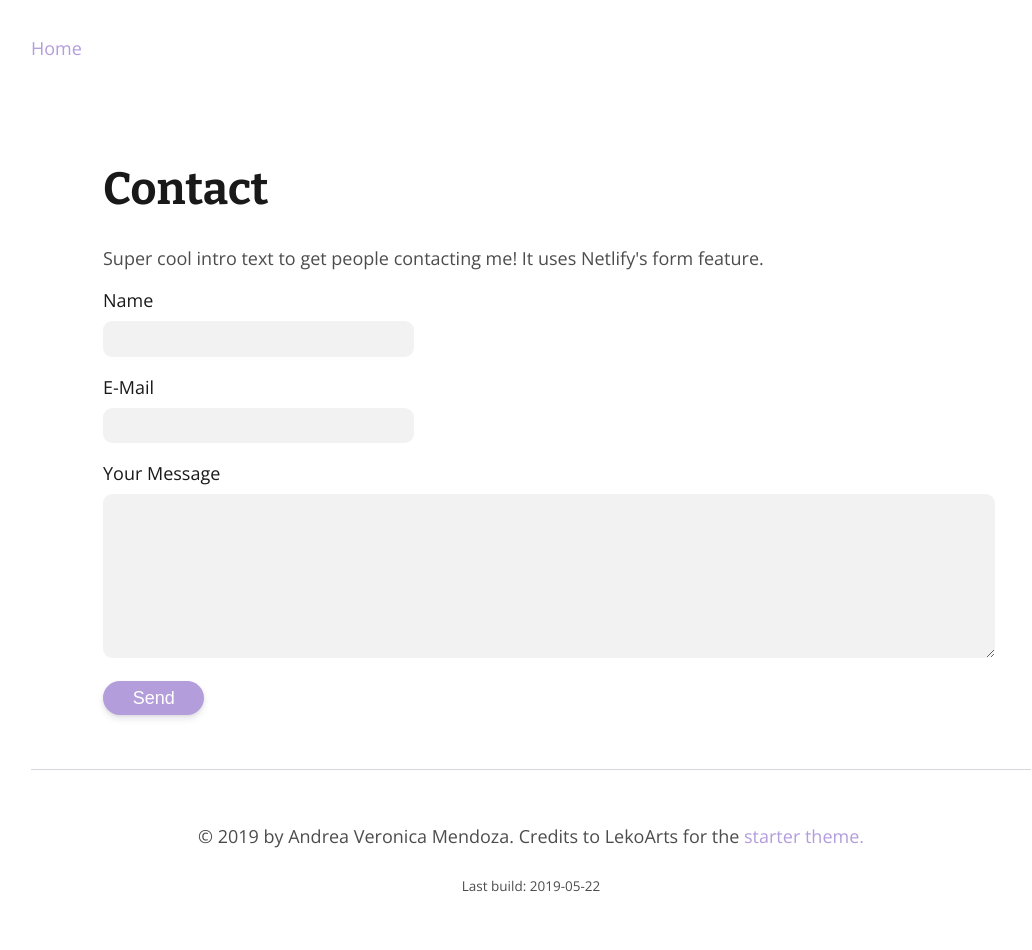
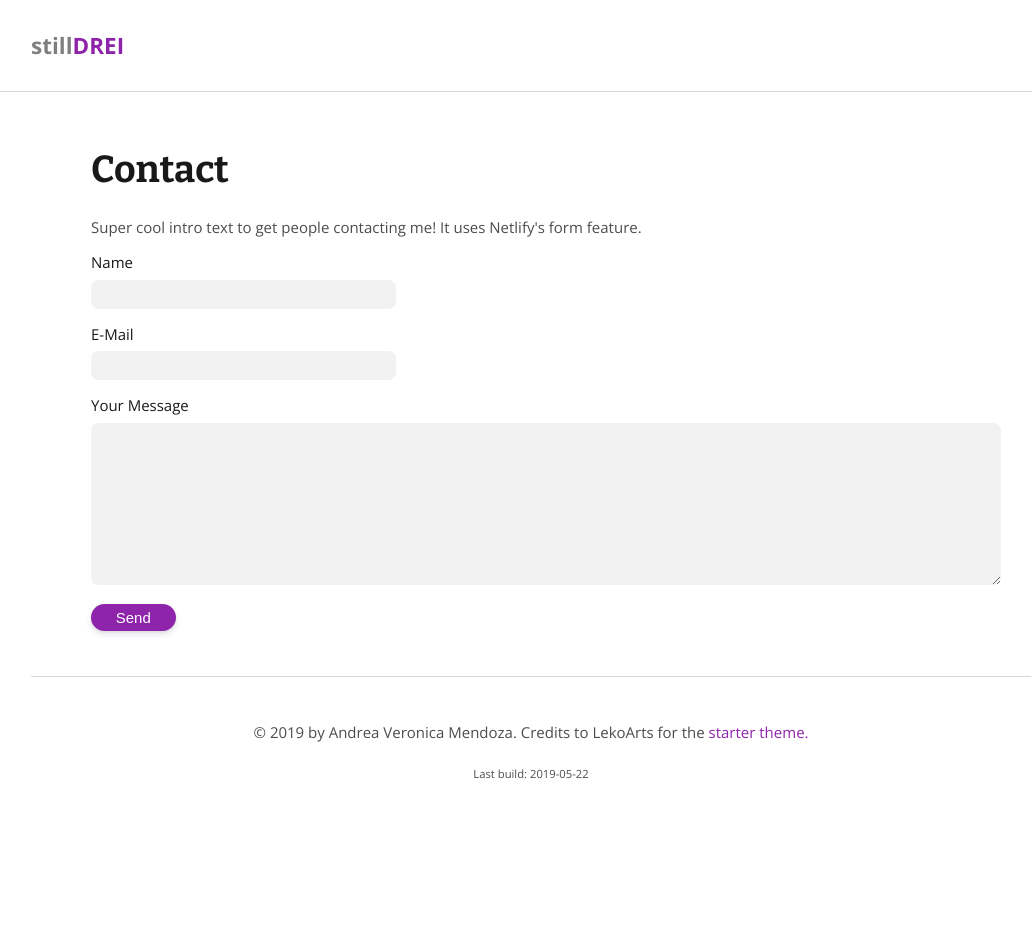
Before and after one commit to stilldrei/gatsbyblog, a Gatsby site: page /contact in a window 1280 px wide. Shown: the whole page, without its empty margins (109-1141 px from the left). After the commit the page ends 827 px from the top, so only its background shows below. Built offline with nearby package versions, Linux system fonts and the light colour scheme; Gatsby itself is replaced by a stand-in of ours.

Commit message:
optimize component

```diff
--- a/config/theme.js
+++ b/config/theme.js
@@ -1,8 +1,8 @@
 import { lighten } from 'polished'
 
 const colors = {
-  primary: '#b39ddb', // Color for buttons or links
-  primaryLight: lighten(0.05, '#b39ddb'),
+  primary: '#8e24aa', // Color for buttons or links
+  primaryLight: lighten(0.05, '#8e24aa'),
   bg: 'white', // Background color
   grey: {
     dark: 'rgba(0, 0, 0, 0.9)',
@@ -39,7 +39,7 @@ const theme = {
   breakpoints,
   fontFamily,
   maxWidth: '1000px',
-  baseFontSize: '18px',
+  baseFontSize: '15px',
 }
 
 export default theme
--- a/src/components/Header.js
+++ b/src/components/Header.js
@@ -1,13 +1,15 @@
 import React from 'react'
 import PropTypes from 'prop-types'
 import styled from 'styled-components'
+import { Link } from 'gatsby'
 import { darken, lighten } from 'polished'
 
 const Wrapper = styled.header`
   grid-column: 1 / -1;
   margin-left: -1rem;
   margin-right: -1rem;
-  padding: 2rem 2rem 5rem 2rem;
+  padding: 2rem 2rem 2rem 2rem;
+  border-bottom: 1px solid #d4d8dd;
 `
 
 const Content = styled.div`
@@ -15,14 +17,27 @@ const Content = styled.div`
   margin: 0 auto;
 `
 
-const Header = ({ children }) => (
+const BrandGrey = styled.span`
+  color: ${props => props.theme.colors.grey.light};
+  font-weight: bold;
+  font-size: 1.5rem;
+`
+const BrandPurple = styled.span`
+  color: ${props => props.theme.colors.grey.primaryLight};
+  font-weight: bold;
+  font-size: 1.5rem;
+`
+
+
+const Header = ({}) => (
   <Wrapper>
-    <Content>{children}</Content>
+    <Content>
+      <Link to="/">
+        <BrandGrey>still</BrandGrey>
+        <BrandPurple>DREI</BrandPurple>
+      </Link>
+    </Content>
   </Wrapper>
 )
 
 export default Header
-
-Header.propTypes = {
-  children: PropTypes.oneOfType([PropTypes.array, PropTypes.node]).isRequired,
-}
--- a/src/pages/categories.js
+++ b/src/pages/categories.js
@@ -13,7 +13,6 @@ const Content = styled.div`
   padding: 2rem 4rem;
   background-color: ${props => props.theme.colors.bg};
   z-index: 9000;
-  margin-top: -3rem;
   border-bottom: 1px solid #d4d8dd;
   @media (max-width: ${props => props.theme.breakpoints.tablet}) {
     padding: 3rem 3rem;
@@ -37,9 +36,7 @@ const Category = ({
   <Layout>
     <Wrapper>
       <Helmet title={`Categories | ${config.siteTitle}`} />
-      <Header>
-        <Link to="/">Home</Link>
-      </Header>
+      <Header />
       <Content>
         <SectionTitle>Categories</SectionTitle>
         {group.map(category => (
--- a/src/pages/contact.js
+++ b/src/pages/contact.js
@@ -14,7 +14,6 @@ const Content = styled.div`
   padding: 2rem 4rem;
   background-color: ${props => props.theme.colors.bg};
   z-index: 9000;
-  margin-top: -3rem;
   @media (max-width: ${props => props.theme.breakpoints.tablet}) {
     padding: 3rem 3rem;
   }
@@ -45,9 +44,7 @@ const Contact = () => (
   <Layout>
     <Wrapper>
       <Helmet title={`Contact | ${config.siteTitle}`} />
-      <Header>
-        <Link to="/">Home</Link>
-      </Header>
+      <Header />
       <Content>
         <h1>Contact</h1>
         <p>Super cool intro text to get people contacting me! It uses Netlify's form feature.</p>
--- a/src/pages/success.js
+++ b/src/pages/success.js
@@ -14,7 +14,6 @@ const Content = styled.div`
   padding: 2rem 4rem;
   background-color: ${props => props.theme.colors.bg};
   z-index: 9000;
-  margin-top: -3rem;
   @media (max-width: ${props => props.theme.breakpoints.tablet}) {
     padding: 3rem 3rem;
   }
@@ -43,9 +42,7 @@ const Success = () => (
   <Layout>
     <Wrapper>
       <Helmet title={`Contact | ${config.siteTitle}`} />
-      <Header>
-        <Link to="/">Home</Link>
-      </Header>
+      <Header />
       <Content>
         <h1>Your message was sent!</h1>
         <p>I'll answer your request as quick as possible.</p>
--- a/src/templates/category.js
+++ b/src/templates/category.js
@@ -13,7 +13,6 @@ const Content = styled.div`
   padding: 2rem 4rem;
   background-color: ${props => props.theme.colors.bg};
   z-index: 9000;
-  margin-top: -3rem;
   @media (max-width: ${props => props.theme.breakpoints.tablet}) {
     padding: 3rem 3rem;
   }
@@ -30,9 +29,7 @@ const Category = ({ pageContext: { category }, data: { allMdx } }) => {
     <Layout>
       <Wrapper>
         <Helmet title={`Category: ${category} | ${config.siteTitle}`} />
-        <Header>
-          <Link to="/">Home</Link>
-        </Header>
+        <Header />
         <Content>
           <SectionTitle>Category &ndash; {category}</SectionTitle>
           <Subline sectionTitle>
--- a/src/templates/post.js
+++ b/src/templates/post.js
@@ -54,9 +54,7 @@ const Post = ({ pageContext: { slug, prev, next }, data: { mdx: postNode } }) =>
     <Layout customSEO>
       <Wrapper>
         <SEO postPath={slug} postNode={postNode} article />
-        <Header>
-          <Link to="/">Home</Link>
-        </Header>
+        <Header />
         <Content>
           <Title>{post.title}</Title>
           <Subline>
```
Also changed, not shown: 1 other file.
